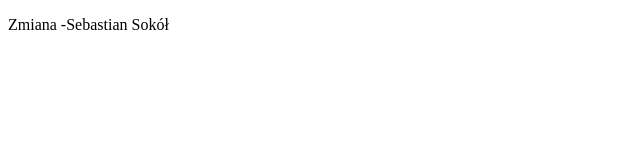
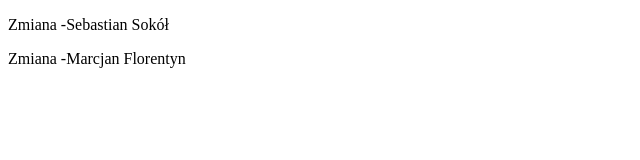
Before and after one commit to PatPat666/workon, a plain HTML site: page index.html in a window 1280 px wide. Shown: the whole page, without its empty margins (0-640 px from the left). Drawn offline with Linux system fonts and the light colour scheme.

Commit message:
add paragraph

```diff
--- a/index.html
+++ b/index.html
@@ -6,5 +6,6 @@
     <title>Document</title>
   </head>
   <p>Zmiana -Sebastian Sokół</p>
+  <p>Zmiana -Marcjan Florentyn</p>
   <body></body>
 </html>
```
